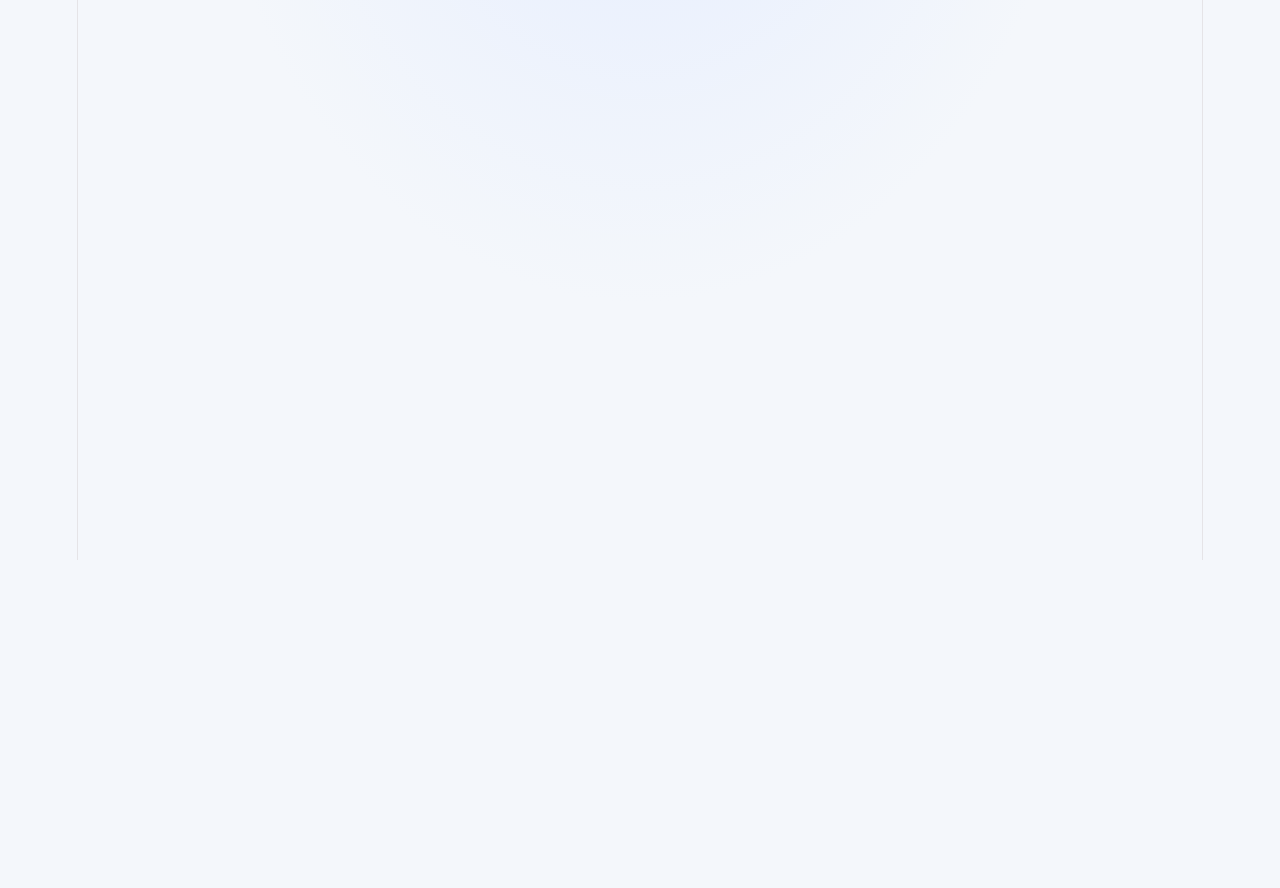
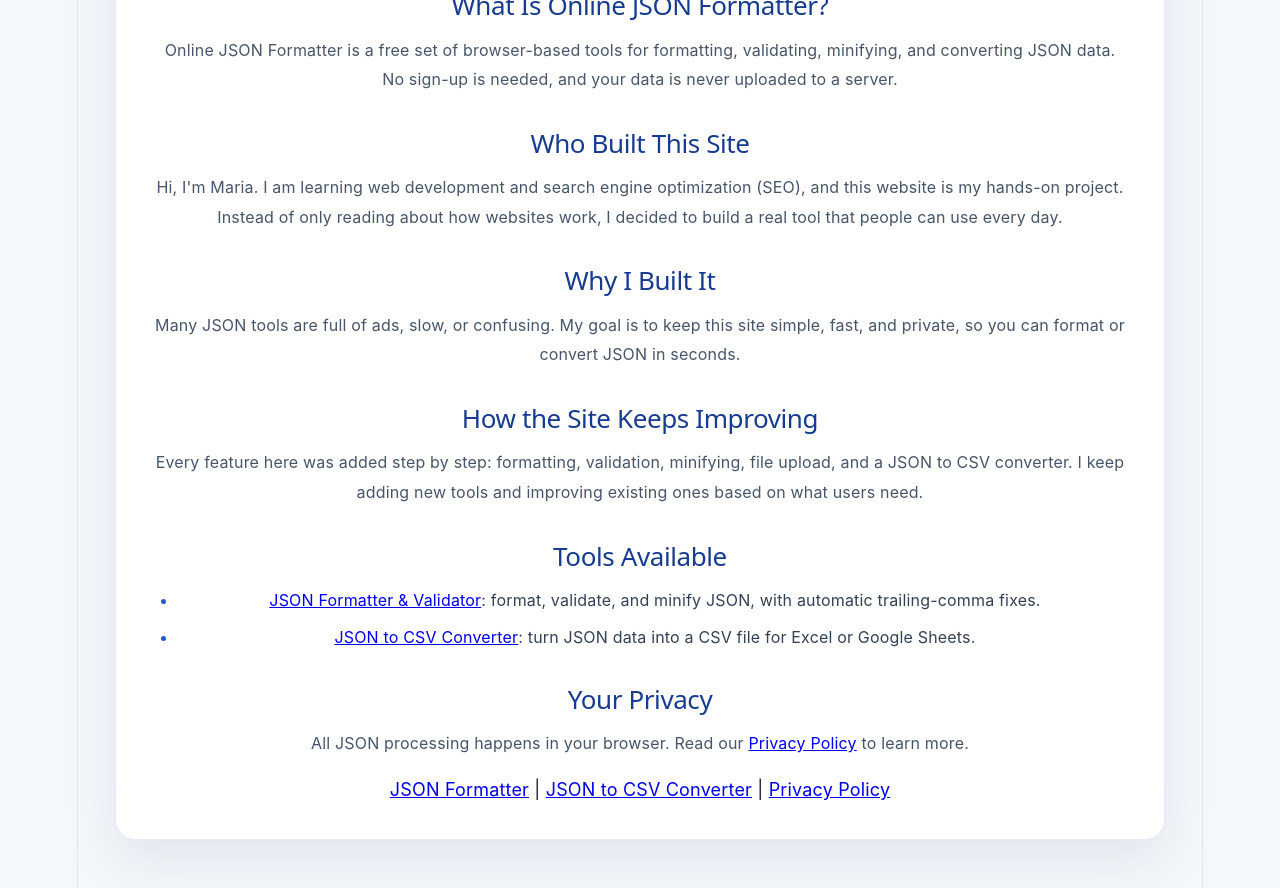
Before and after one commit to mariabk003-MS/online-json-formatter, a React (Vite) app: page /about in a window 1280 px wide. Before the commit this address had no page. Shown: the part 240-1128 px from the top of the page. Before the commit the page ends 800 px from the top, so only its background shows below. Built offline with nearby package versions, Linux system fonts and the light colour scheme.

Commit message:
Add About page with own HTML, sitemap entry and footer links

```diff
--- /dev/null
+++ b/src/About.jsx
@@ -0,0 +1,69 @@
+import './App.css'
+
+function About() {
+  return (
+    <div className="app">
+      <h1>About Online JSON Formatter</h1>
+      <p>Free, fast, and private tools for working with JSON data.</p>
+
+      <section className="seo-content">
+        <h2>What Is Online JSON Formatter?</h2>
+        <p>
+          Online JSON Formatter is a free set of browser-based tools for
+          formatting, validating, minifying, and converting JSON data. No
+          sign-up is needed, and your data is never uploaded to a server.
+        </p>
+
+        <h2>Who Built This Site</h2>
+        <p>
+          Hi, I'm Maria. I am learning web development and search engine
+          optimization (SEO), and this website is my hands-on project.
+          Instead of only reading about how websites work, I decided to build
+          a real tool that people can use every day.
+        </p>
+
+        <h2>Why I Built It</h2>
+        <p>
+          Many JSON tools are full of ads, slow, or confusing. My goal is to
+          keep this site simple, fast, and private, so you can format or
+          convert JSON in seconds.
+        </p>
+
+        <h2>How the Site Keeps Improving</h2>
+        <p>
+          Every feature here was added step by step: formatting, validation,
+          minifying, file upload, and a JSON to CSV converter. I keep adding
+          new tools and improving existing ones based on what users need.
+        </p>
+
+        <h2>Tools Available</h2>
+        <ul>
+          <li>
+            <a href="/">JSON Formatter &amp; Validator</a>: format, validate,
+            and minify JSON, with automatic trailing-comma fixes.
+          </li>
+          <li>
+            <a href="/json-to-csv">JSON to CSV Converter</a>: turn JSON data
+            into a CSV file for Excel or Google Sheets.
+          </li>
+        </ul>
+
+        <h2>Your Privacy</h2>
+        <p>
+          All JSON processing happens in your browser. Read our{' '}
+          <a href="/privacy-policy">Privacy Policy</a> to learn more.
+        </p>
+      </section>
+
+      <footer className="site-footer">
+        <a href="/">JSON Formatter</a>
+        {' | '}
+        <a href="/json-to-csv">JSON to CSV Converter</a>
+        {' | '}
+        <a href="/privacy-policy">Privacy Policy</a>
+      </footer>
+    </div>
+  )
+}
+
+export default About
--- a/src/App.jsx
+++ b/src/App.jsx
@@ -288,6 +288,8 @@ function App() {
       <footer className="site-footer">
         <a href="/json-to-csv">JSON to CSV Converter</a>
         {' | '}
+                <a href="/about">About</a>
+        {' | '}
         <a href="/privacy-policy">Privacy Policy</a>
       </footer>
     </div>
--- a/src/JsonToCsv.jsx
+++ b/src/JsonToCsv.jsx
@@ -282,6 +282,8 @@ function JsonToCsv() {
       <footer className="site-footer">
         <a href="/">JSON Formatter</a>
         {' | '}
+                <a href="/about">About</a>
+        {' | '}
         <a href="/privacy-policy">Privacy Policy</a>
       </footer>
     </div>
--- a/src/main.jsx
+++ b/src/main.jsx
@@ -5,6 +5,7 @@ import './index.css'
 import App from './App.jsx'
 import PrivacyPolicy from './PrivacyPolicy.jsx'
 import JsonToCsv from './JsonToCsv.jsx'
+import About from './About.jsx'
 
 createRoot(document.getElementById('root')).render(
   <StrictMode>
@@ -13,6 +14,7 @@ createRoot(document.getElementById('root')).render(
         <Route path="/" element={<App />} />
         <Route path="/privacy-policy" element={<PrivacyPolicy />} />
         <Route path="/json-to-csv" element={<JsonToCsv />} />
+        <Route path="/about" element={<About />} />
       </Routes>
     </BrowserRouter>
   </StrictMode>,
--- a/vite.config.js
+++ b/vite.config.js
@@ -11,6 +11,7 @@ export default defineConfig({
         main: fileURLToPath(new URL('./index.html', import.meta.url)),
         privacy: fileURLToPath(new URL('./privacy-policy.html', import.meta.url)),
         jsonToCsv: fileURLToPath(new URL('./json-to-csv.html', import.meta.url)),
+        about: fileURLToPath(new URL('./about.html', import.meta.url)),
       },
     },
   },
```
Also changed, not shown: about.html (added, +24 -0 lines), vercel.json, 1 other file (tests, documents, lock files or other folders).
